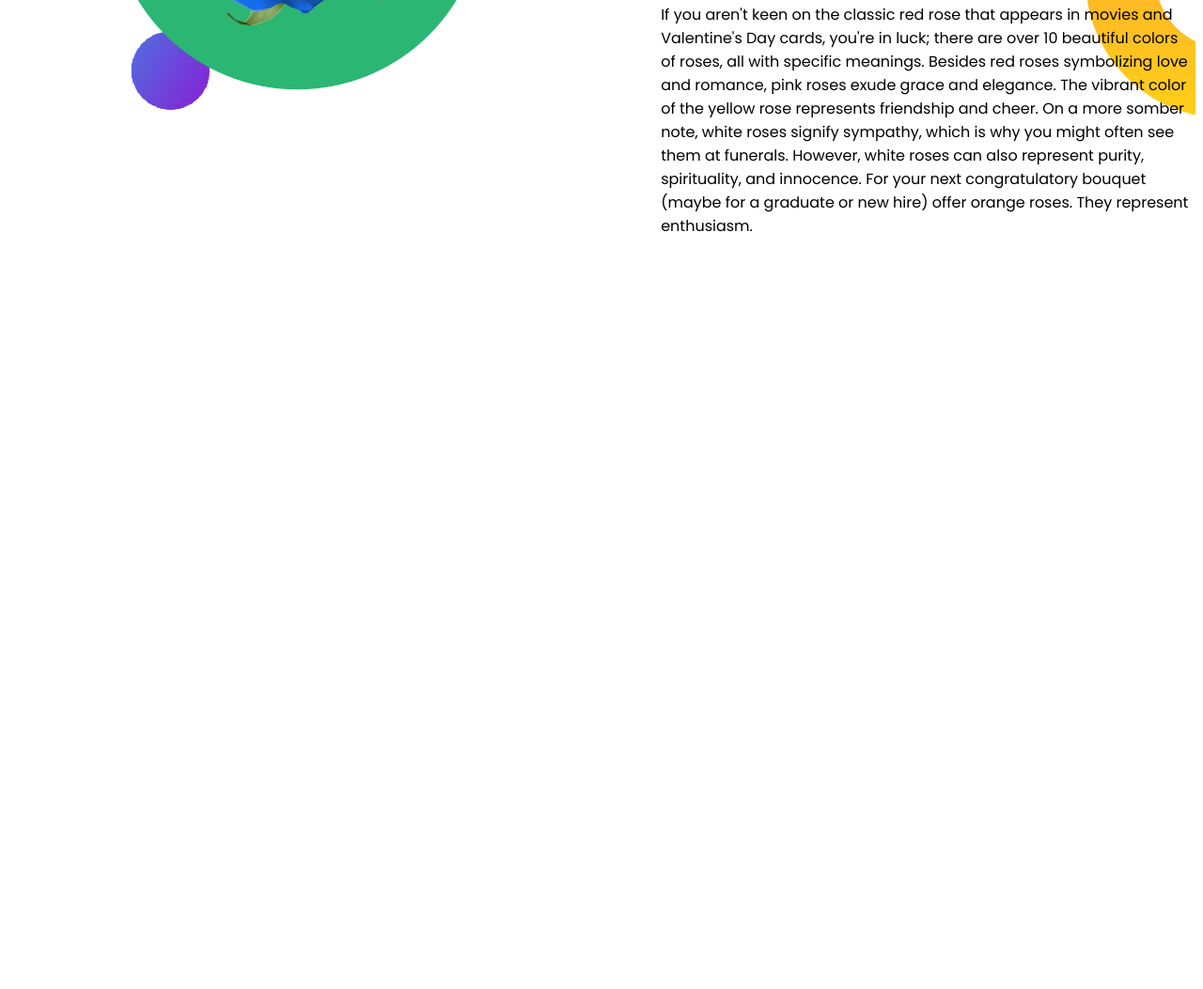
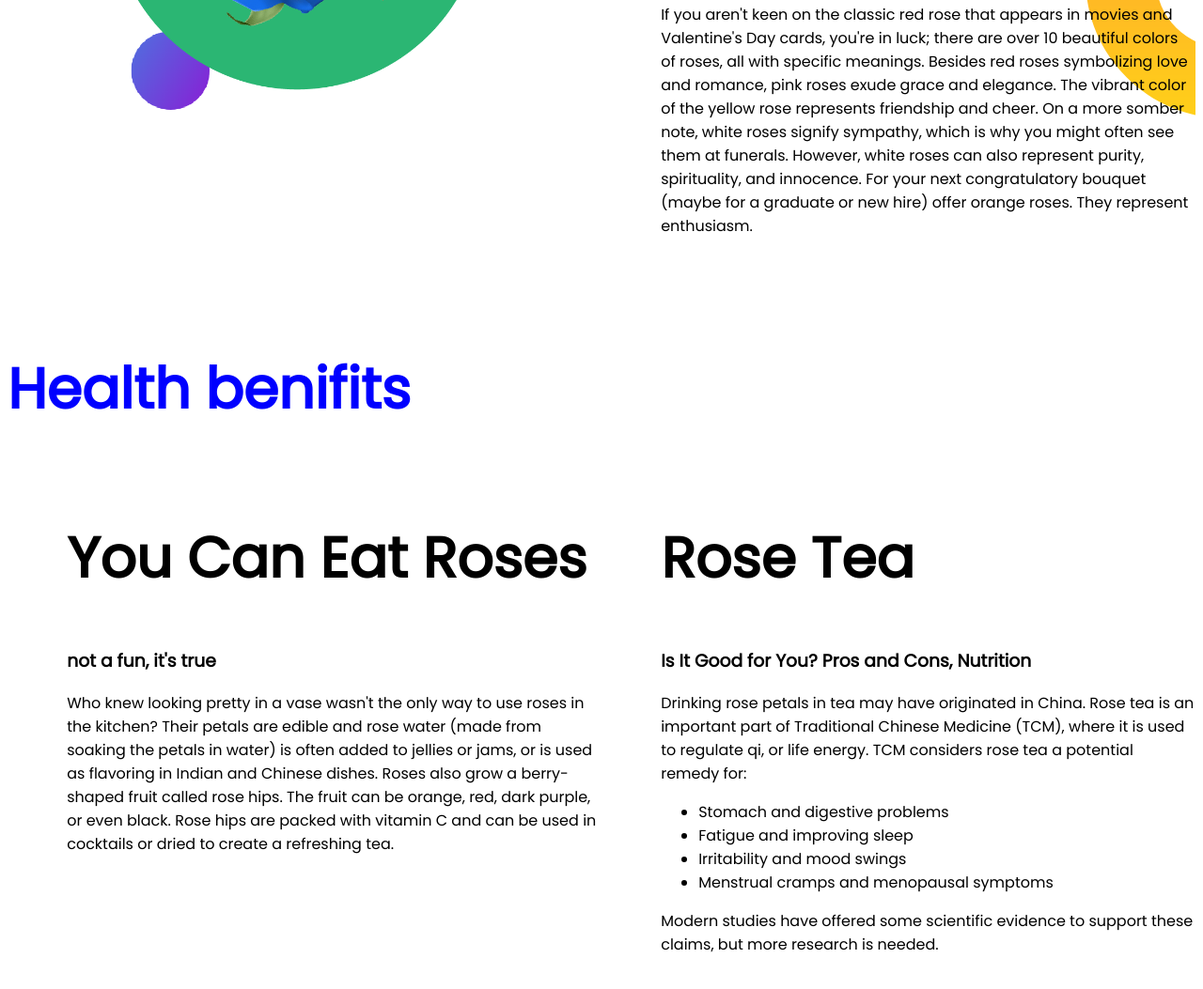
Before and after one commit to JakariaSR/Portfolio-website, a plain HTML site: page index.html in a window 1280 px wide. Shown: the part 1093-2146 px from the top of the page at 94% size. Before the commit the page ends 1462 px from the top, so only its background shows below. Drawn offline with Linux system fonts and the light colour scheme.

Commit message:
third-section

```diff
--- a/index.html
+++ b/index.html
@@ -19,10 +19,10 @@
 </head>
 
 <body>
-    <section class="one">
+    <section class="one flex">
         <div class="half-width">
             <h1 class="main-keyword">All roses<br> are not <span class="red"><br> red</span></h1>
-            <h3>know the varieties</h3>
+            <h3>Know the varieties</h3>
             <p>There are more than 2500 Rose varieties. And every year there are new species introduced on the market.
                 Roses
                 are (and remain) popular, that’s the reason there is a lot of money available for breeding. The color
@@ -33,7 +33,7 @@
         </div>
         <div class="half-width"><img src="images/BG1.png" alt=""></div>
     </section>
-    <section class="two">
+    <section class="two flex">
         <div class="half-width"><img src="images/BG2.png" alt=""></div>
         <div class="half-width">
             <h1 id="scnd-head">But they're never <span class="blue">blue</span></h1>
@@ -46,9 +46,42 @@
                 might often see them at funerals. However, white roses can also represent purity, spirituality, and
                 innocence. For your next congratulatory bouquet (maybe for a graduate or new hire) offer orange roses.
                 They represent enthusiasm.</p>
+        </div>
+    </section>
+    <section class="three">
+        <h1> <span id="health-benefits">Health benifits</span></h1>
+        <div class="flex">
+            <div class="half-width">
+                <h1>You Can Eat Roses</h1>
+                <h3>not a fun, it's true</h3>
+                <p>Who knew looking pretty in a vase wasn't the only way to use roses in the kitchen? Their petals are
+                    edible and rose water (made from soaking the petals in water) is often added to jellies or jams, or
+                    is
+                    used as flavoring in Indian and Chinese dishes. Roses also grow a berry-shaped fruit called rose
+                    hips.
+                    The fruit can be orange, red, dark purple, or even black. Rose hips are packed with vitamin C and
+                    can be
+                    used in cocktails or dried to create a refreshing tea.</p>
+            </div>
+            <div class="half-width">
+                <h1>Rose Tea</h1>
+                <h3>Is It Good for You? Pros and Cons, Nutrition</h3>
+                <p>Drinking rose petals in tea may have originated in China. Rose tea is an important part of
+                    Traditional Chinese Medicine (TCM), where it is used to regulate qi, or life energy. TCM considers
+                    rose tea a potential remedy for:</p>
+
+                <ul>
+                    <li>Stomach and digestive problems</li>
+                    <li>Fatigue and improving sleep</li>
+                    <li> Irritability and mood swings</li>
+                    <li>Menstrual cramps and menopausal symptoms</li>
+                </ul>
+                <p> Modern studies have offered some scientific evidence to support these claims, but more research is
+                    needed.</p>
+            </div>
+        </div>
 
 
-        </div>
 
 
     </section>
--- a/style.css
+++ b/style.css
@@ -3,9 +3,10 @@
     h1{font-size: 60px; margin-top: 40px;font-family: poppins; }
     h3{font-family: poppins;}
     p{font-family: poppins;}
+    li{font-family: poppins;}
 
     .red{color:blue;}
-    section{display: flex; margin-bottom: 100px;}
+    .flex{display: flex; margin-bottom: 100px;}
     .half-width{
         width: 50%; padding-left: 5%; font: 400;
      }
@@ -17,6 +18,7 @@
      .learn-more:hover{background-image: linear-gradient(purple,red); color: black;}
     .one{background-image: url(images/top-banner.png);background-repeat: no-repeat;}
     .two{background-image: url(images/dream-bg.png);background-repeat: no-repeat;background-position: right;}
+    #health-benefits{color: blue;}
     .topnav {
         overflow: hidden;
       }
```
